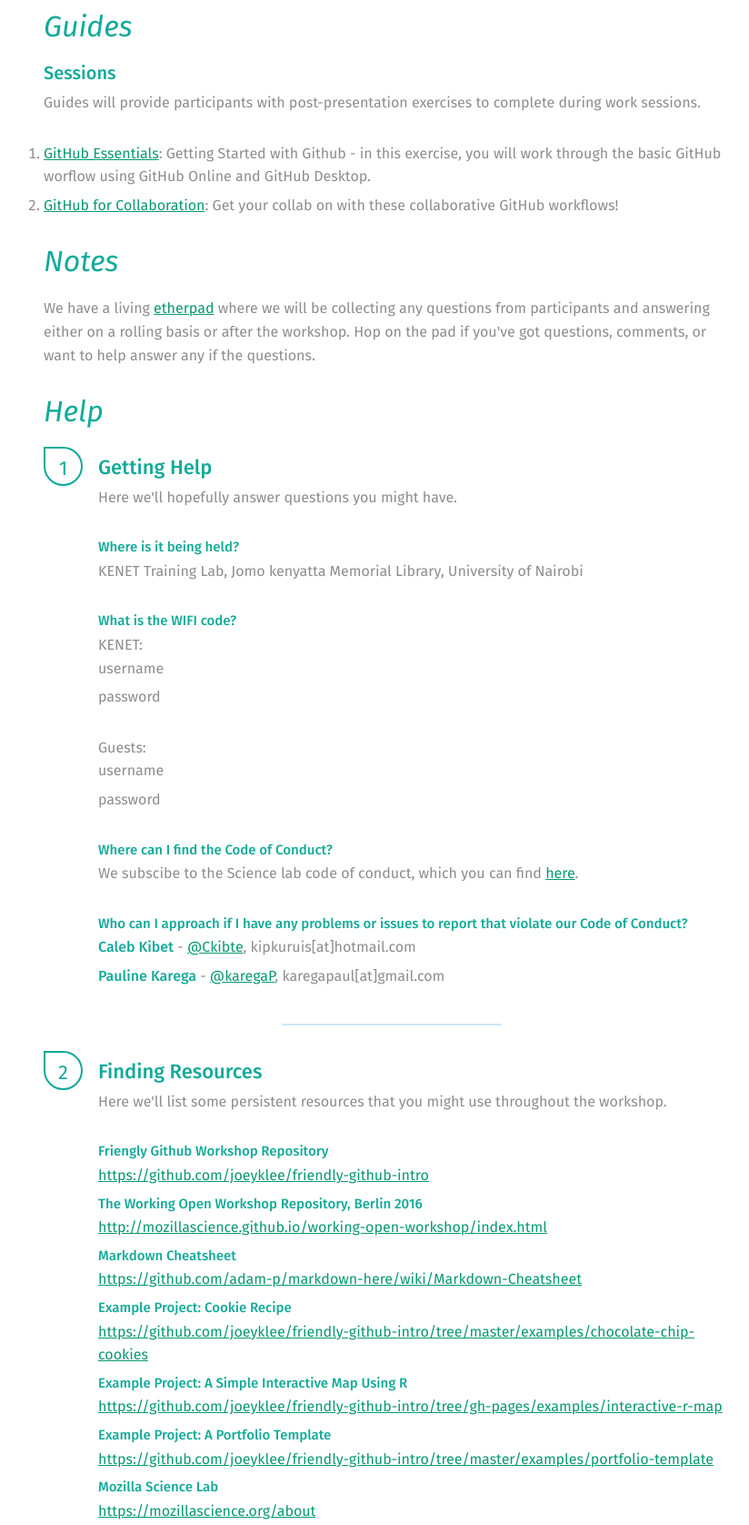
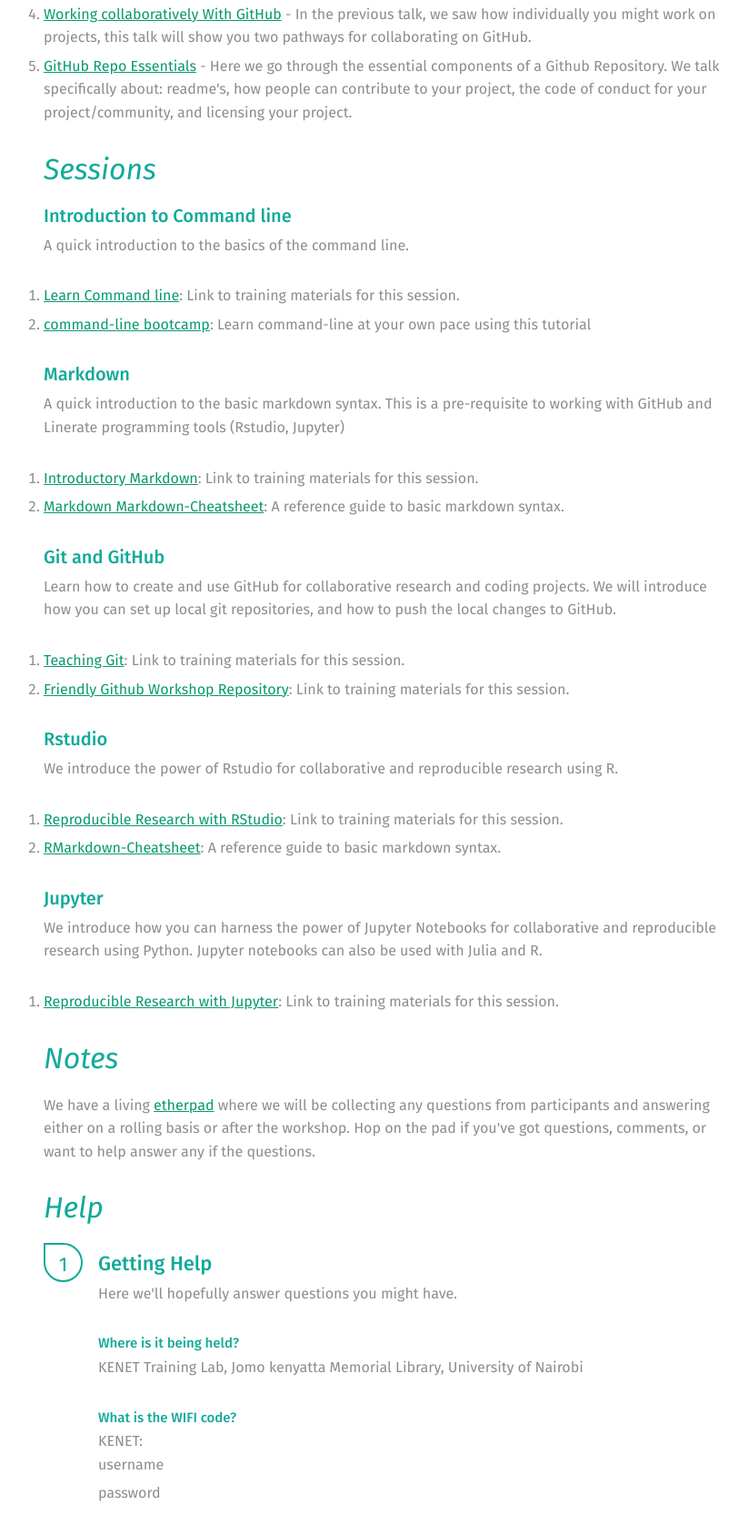
Before and after one commit to BioinfoNet/OpenScienceKE, a plain HTML site: page index.html in a window 1280 px wide. Shown: the part 946-2622 px from the top of the page at 91% size, without its empty margins (247-1071 px from the left). Drawn offline with nearby package versions, Linux system fonts and the light colour scheme.

Commit message:
Update to site and add team to README

```diff
--- a/index.html
+++ b/index.html
@@ -2,7 +2,7 @@
 <html>
 
 <head>
-    <title>Open Science in Bioinfomatics Workshop</title>
+    <title>Open Science in Bioinformatics Workshop</title>
     <meta charset="utf-8">
     <meta name="viewport" content="width=device-width, initial-scale=1">
     <link href='https://fonts.googleapis.com/css?family=Fira+Sans:400,400italic,500,500italic,700' rel='stylesheet' type='text/css'>
@@ -16,10 +16,11 @@
 <body>
     <aside>
         <div class="image">
-            <img src="assets/images/science-fox.svg">
+            <img src="assets/images/openscience.png">
         </div>
         <nav>
             <a class="selected" href="#schedule">Schedule</a>
+            <a class="selected" href="#presentation">Presentation</a>
             <a href="#guides">Guides</a>
             <a href="#notes">Notes</a>
             <a href="#help">Help</a>
@@ -36,7 +37,7 @@
         <small>August 9-10, 2018</small>
         <div class="meta-information">
             <p class="summary">
-                 This Open Science Project seeks to promote open, reproducible and collaborative Bioinformatics research and produce researchers equipped with tools -- Git, reproducible research notebooks etc -- for open and collaborative research.
+                 This project seeks to sensitize and promote open and reproducible Bioinformatics research within Nairobi. The target groups are the researchers, graduate students and highly motivated undergraduate students in local universities within Nairobi region. Through the project, we aim to promote open, reproducible and collaborative Bioinformatics research and produce researchers equipped with tools -- Git & GitHub, reproducible research notebooks (Rmarkdown and Jupyter) -- for open and collaborative research. The participants will be ready to tackle local Bioinformatics challenges. In addition, this project is a step towards building a community of Open Scientists in Nairobi.
             </p>
         </div>
         <div class="image">
@@ -58,16 +59,61 @@
             <li><strong><a href="https://docs.google.com/presentation/d/1v-gIFtZhyXEIfsUbizvGc_X8UqeQJ8IlBtdRYeDnkbA/edit?usp=sharing" target="blank">Working collaboratively With GitHub</a></strong> - In the previous talk, we saw how individually you might work on projects, this talk will show you two pathways for collaborating on GitHub.</li>
             <li><strong><a href="https://docs.google.com/presentation/d/1VLWVrc7RFrqno71gh5qc4kyw_RhT1PKBZo8ZIuEglgY/edit?usp=sharing" target="blank">GitHub Repo Essentials</a></strong> - Here we go through the essential components of a Github Repository. We talk specifically about: readme's, how people can contribute to your project, the code of conduct for your project/community, and licensing your project.</li>
         </ol>
-        <h2 id="guides">Guides</h2>
+        <h2 id="guides">Sessions</h2>
         <!-- Links to handouts -->
-        <h3>Sessions</h3>
+        <h3>Introduction to Command line</h3>
         <p>
-            Guides will provide participants with post-presentation exercises to complete during work sessions.
+            A quick introduction to the basics of the command line.
         </p>
         <ol>
-            <li><a href="http://joeyklee.github.io/friendly-github-intro/guides/github-essentials/" target="blank">GitHub Essentials</a>: Getting Started with Github - in this exercise, you will work through the basic GitHub worflow using GitHub Online and GitHub Desktop.</li>
-            <li><a href="http://joeyklee.github.io/friendly-github-intro/github-collaboration-party/" target="blank">GitHub for Collaboration</a>: Get your collab on with these collaborative GitHub workflows!</li>
+            <li><a href="https://github.com/BioinfoNet" target="blank">Learn Command line</a>: Link to training materials for this session.</li>
+            <li><a href="http://rik.smith-unna.com/command_line_bootcamp/?id=ktktp3edv3" target="blank"> command-line bootcamp</a>: Learn command-line at your own pace using this tutorial </li>
+
         </ol>
+        <h3>Markdown</h3>
+                <p>
+            A quick introduction to the basic markdown syntax. This is a pre-requisite to working with GitHub and Linerate programming tools (Rstudio, Jupyter)
+        </p>
+        <ol>
+            <li><a href="https://github.com/BioinfoNet/IntroductoryMarkdown" target="blank">Introductory Markdown</a>: Link to training materials for this session.</li>
+
+            <li><a href="https://github.com/adam-p/markdown-here/wiki/Markdown-Here-Cheatsheet" target="blank"> Markdown Markdown-Cheatsheet</a>: A reference guide to basic markdown syntax. </li>
+
+        </ol>
+
+        <h3>Git and GitHub</h3>
+                        <p>
+            Learn how to create and use GitHub for collaborative research and coding projects. We will introduce how you can set up local git repositories, and how to push the local changes to GitHub.
+        </p>
+        <ol>
+            <li><a href="https://github.com/BioinfoNet/IntroductoryMarkdown" target="blank">Teaching Git</a>: Link to training materials for this session.</li>
+
+             <li><a href="https://github.com/joeyklee/friendly-github-intro" target="blank">Friendly Github Workshop Repository</a>: Link to training materials for this session.</li>
+        </ol>
+
+
+        <h3>Rstudio</h3>
+                            <p>
+            We introduce the power of Rstudio for collaborative and reproducible research using R.
+        </p>
+        <ol>
+            <li><a href="https://github.com/BioinfoNet/ReproducibleResearchRStudio" target="blank">Reproducible Research with RStudio</a>: Link to training materials for this session.</li>
+
+            <li><a href="http://www.rstudio.com/wp-content/uploads/2015/02/rmarkdown-cheatsheet.pdf" target="blank"> RMarkdown-Cheatsheet</a>: A reference guide to basic markdown syntax. </li>
+
+        </ol>
+
+        <h3>Jupyter</h3>
+        <p>
+            We introduce how you can harness the power of Jupyter Notebooks for collaborative and reproducible research using Python. Jupyter notebooks can also be used with Julia and R.
+        </p>
+        <ol>
+            <li><a href="https://github.com/BioinfoNet/TeachingJupyterNotebooks" target="blank">Reproducible Research with Jupyter</a>: Link to training materials for this session.</li>
+
+        </ol>
+
+
+
         <h2 id="notes">Notes</h2>
         <p>
             We have a living <a href="https://public.etherpad-mozilla.org/p/2018-openscienceke">etherpad</a> where we will be collecting any questions from participants and answering either on a rolling basis or after the workshop. Hop on the pad if you've got questions, comments, or want to help answer any if the questions.
@@ -107,13 +153,13 @@
                     <li>
                         <h2>Where can I find the Code of Conduct?</h2>
                         <p>
-                            We subscibe to the Science lab code of conduct, which you can find <a href="https://www.mozillascience.org/code-of-conduct">here</a>.
+                            We subscribe to the Science lab code of conduct, which you can find <a href="https://www.mozillascience.org/code-of-conduct">here</a>.
                         </p>
                     </li>
                     <li>
                         <h2>Who can I approach if I have any problems or issues to report that violate our Code of Conduct?</h2>
                         <ul>
-                            <li><strong>Caleb Kibet</strong> - <a href="https://twitter.com/ckibet">@Ckibte</a>, kipkuruis[at]hotmail.com</li>
+                            <li><strong>Caleb Kibet</strong> - <a href="https://twitter.com/ckibet">@Ckibet</a>, kipkuruis[at]hotmail.com</li>
                             <li><strong>Pauline Karega</strong> - <a href="https://twitter.com/karegaP">@karegaP</a>, karegapaul[at]gmail.com </li>
                         </ul>
                     </li>
@@ -126,18 +172,12 @@
                     Here we'll list some persistent resources that you might use throughout the workshop.
                 </p>
                 <ul>
-                    <li>
-                        <h2>Friengly Github Workshop Repository</h2>
-                        <p><a href="https://github.com/joeyklee/friendly-github-intro">https://github.com/joeyklee/friendly-github-intro</a></p>
-                    </li>
+
                     <li>
                         <h2>The Working Open Workshop Repository, Berlin 2016</h2>
                         <p><a href="http://mozillascience.github.io/working-open-workshop/index.html">http://mozillascience.github.io/working-open-workshop/index.html</a></p>
                     </li>
-                    <li>
-                        <h2>Markdown Cheatsheet</h2>
-                        <p><a href=" https://github.com/adam-p/markdown-here/wiki/Markdown-Cheatsheet"> https://github.com/adam-p/markdown-here/wiki/Markdown-Cheatsheet</a></p>
-                    </li>
+
                     <li>
                         <h2>Example Project: Cookie Recipe</h2>
                         <p><a href="https://github.com/joeyklee/friendly-github-intro/tree/master/examples/chocolate-chip-cookies">https://github.com/joeyklee/friendly-github-intro/tree/master/examples/chocolate-chip-cookies</a></p>
@@ -175,17 +215,11 @@
         <h2 id="survey">Surveys</h2>
         <ul>
             <li>
-                <h3>Pre Workshop Survey</h3>
-                <p><a href="http://goo.gl/forms/pd9a356ZkJ">Please fill out this survey so we can have a baseline understanding of who you are and how we can tailor the workshop to your interests.</a></p>
-            </li>
-            <li>
                 <h3>Post Workshop Survey</h3>
                 <p><a href="http://goo.gl/forms/sBllBslPwx">Please fill out this survey so we can help make this workshop better!</a></p>
             </li>
         </ul>
-        </br>
-        </li>
-        </ol>
+
     </article>
 </body>
 
```
Also changed, not shown: 1 other file.
